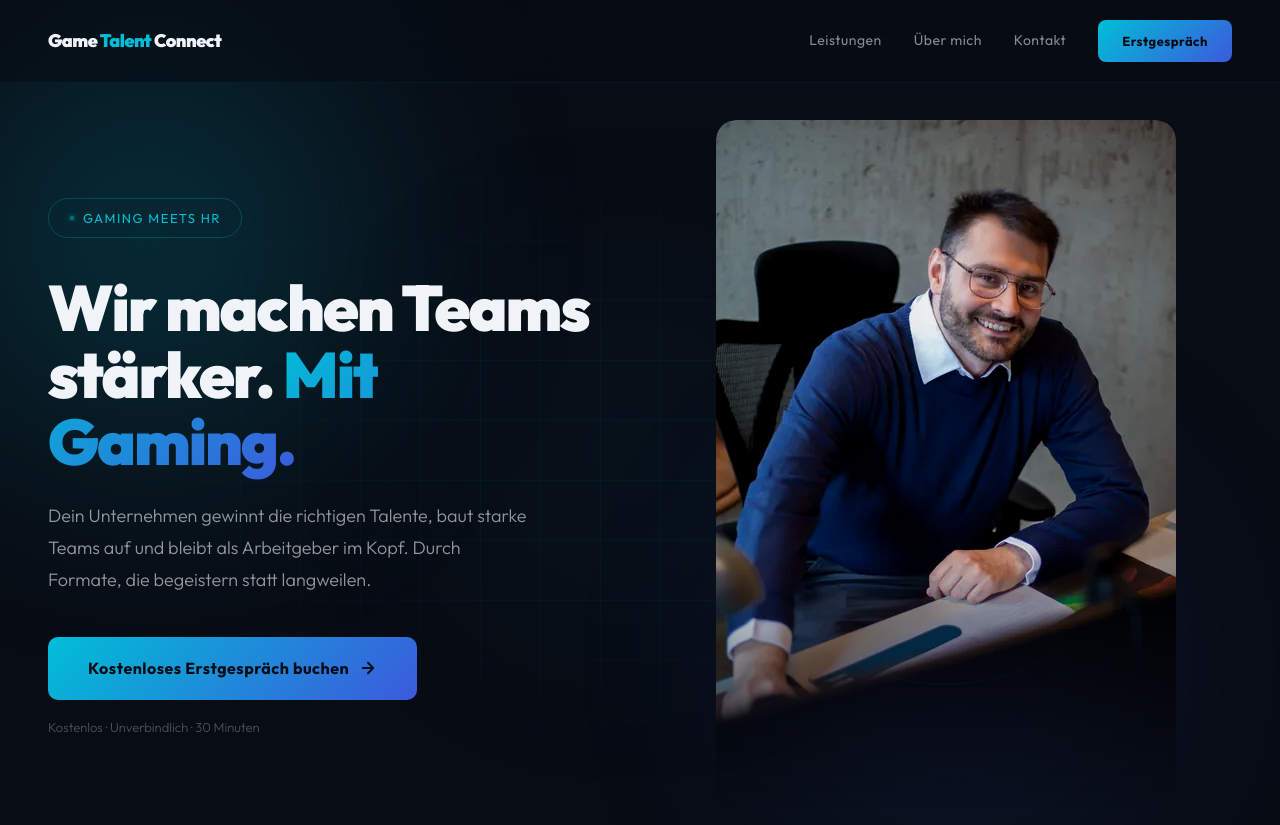
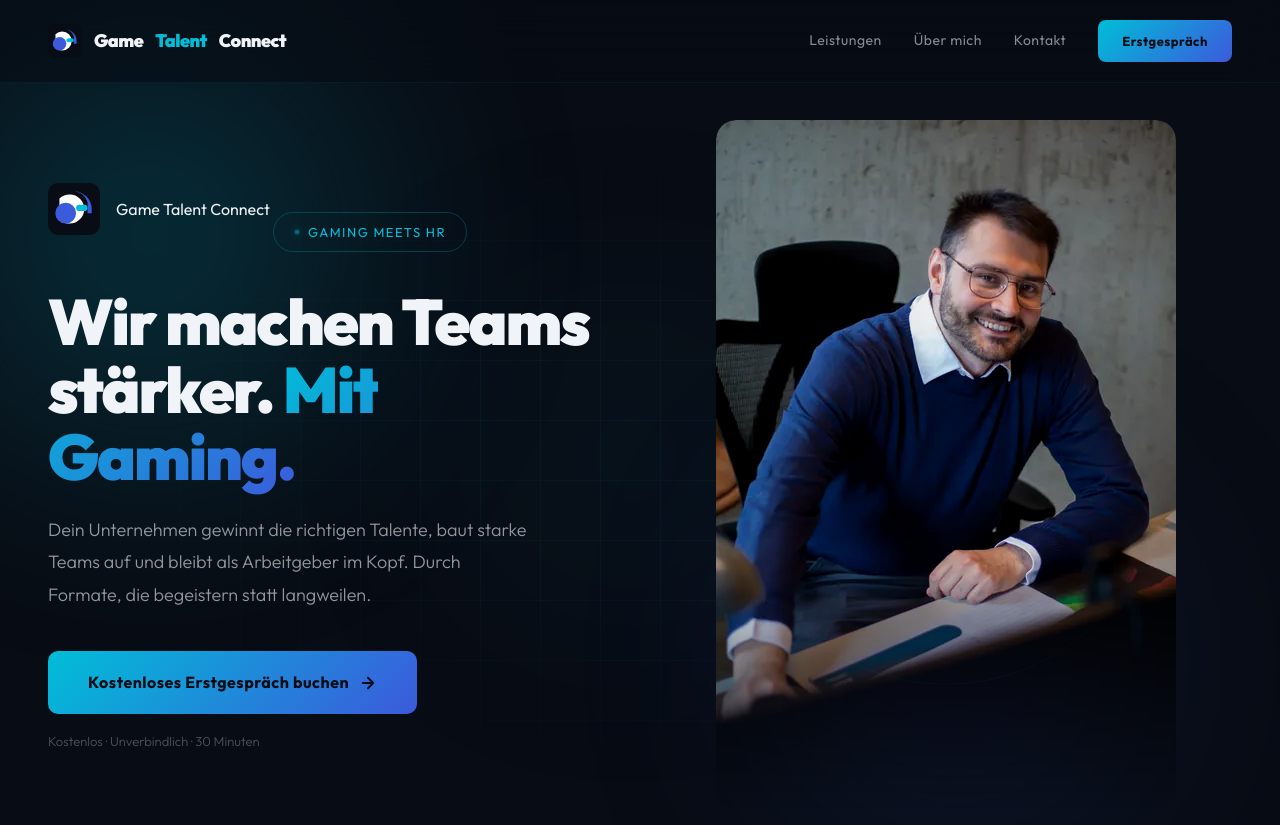
Before and after one commit to PhillipGTC/game-talent-connect, a website: page index.html in a window 1280 px wide. Shown: the top 825 px of the page. Drawn offline with Linux system fonts and the light colour scheme; a script that the page names is missing.

Commit message:
Place logo in header and hero section

```diff
--- a/index.html
+++ b/index.html
@@ -42,8 +42,11 @@ section{position:relative;padding:140px 0;overflow:hidden}
 
 /* NAV */
 nav{position:fixed;top:0;left:0;right:0;z-index:100;display:flex;align-items:center;justify-content:space-between;padding:20px 48px;background:rgba(8,12,20,0.6);backdrop-filter:blur(24px);border-bottom:1px solid rgba(0,190,215,0.08)}
-.nav-logo{font-weight:900;font-size:18px;letter-spacing:-0.5px;color:var(--white);text-decoration:none}
+  .nav-logo{font-weight:900;font-size:18px;letter-spacing:-0.5px;color:var(--white);text-decoration:none;display:inline-flex;align-items:center;gap:12px}
 .nav-logo span{color:var(--cyan)}
+.nav-logo img{width:34px;height:34px;display:block}
+.hero-brand{display:inline-flex;align-items:center;gap:16px;margin-bottom:24px}
+.hero-logo{width:52px;height:auto}
 .nav-links{display:flex;gap:32px;align-items:center}
 .nav-links a{color:rgba(240,244,248,0.55);text-decoration:none;font-size:14px;font-weight:400;letter-spacing:0.5px;transition:color 0.3s}
 .nav-links a:hover{color:var(--cyan)}
@@ -265,7 +268,7 @@ footer{background:var(--surface);border-top:1px solid var(--border);padding:64px
 </head>
 <body>
 <nav>
-  <a href="#" class="nav-logo" onclick="#">Game <span>Talent</span> Connect</a>
+  <a href="#" class="nav-logo" onclick="#"><img src="images/gtc-logo.svg" alt="Game Talent Connect" class="brand-mark">Game <span>Talent</span> Connect</a>
   <div class="nav-links" id="navLinks">
     <a href="#leistungen">Leistungen</a>
     <a href="#vertrauen">Über mich</a>
@@ -281,6 +284,7 @@ footer{background:var(--surface);border-top:1px solid var(--border);padding:64px
   <div class="orb orb-1"></div><div class="orb orb-2"></div><div class="orb orb-3"></div>
   <div class="hero-inner">
     <div class="hero-text">
+      <div class="hero-brand"><img src="images/gtc-logo.svg" alt="Game Talent Connect Logo" class="hero-logo"><span>Game Talent Connect</span></div>
       <div class="hero-tag">Gaming meets HR</div>
       <h1>Wir machen Teams<br>stärker. <span class="gradient-text">Mit Gaming.</span></h1>
       <p class="hero-sub">Dein Unternehmen gewinnt die richtigen Talente, baut starke Teams auf und bleibt als Arbeitgeber im Kopf. Durch Formate, die begeistern statt langweilen.</p>
```
Also changed, not shown: images/gtc-logo.svg (added).
